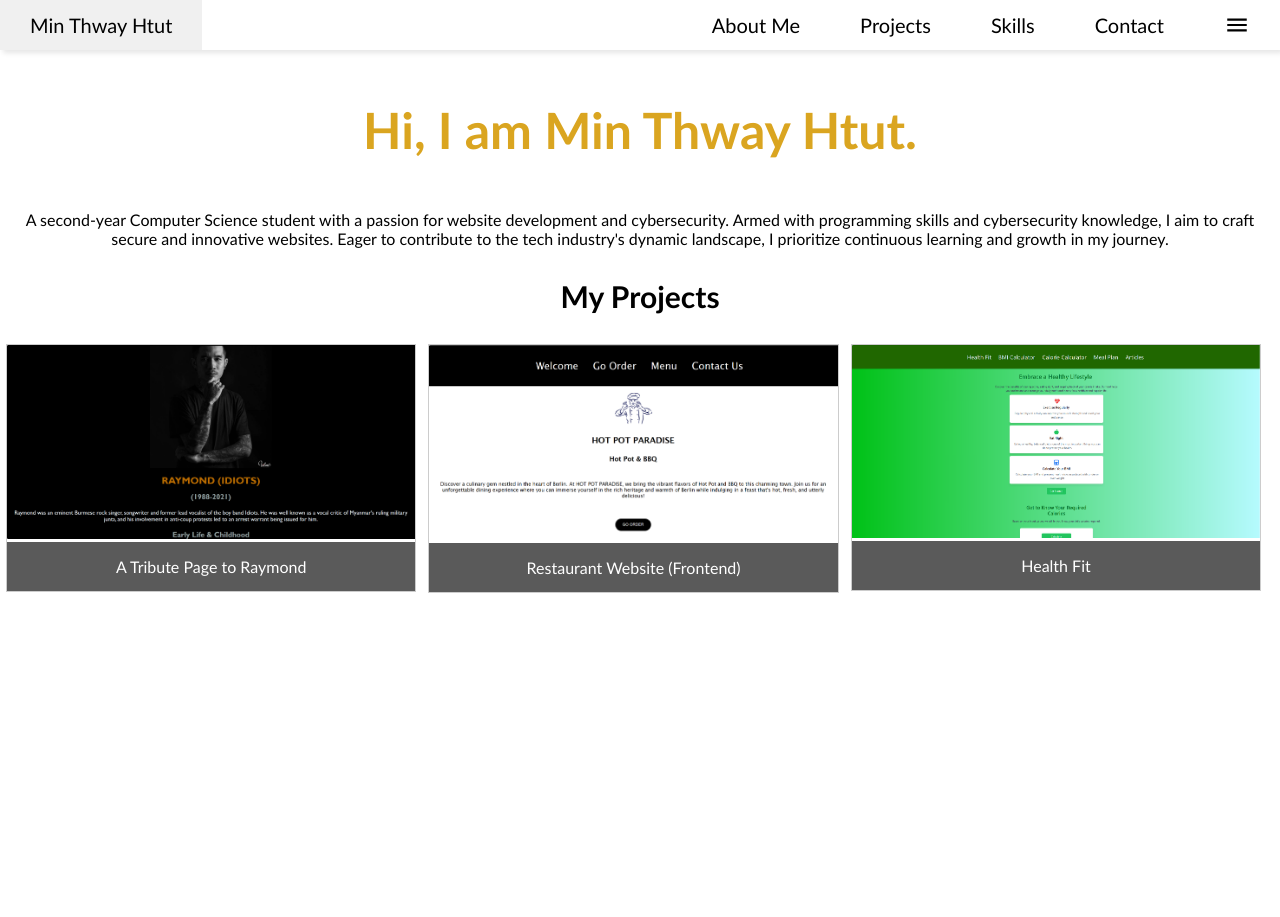
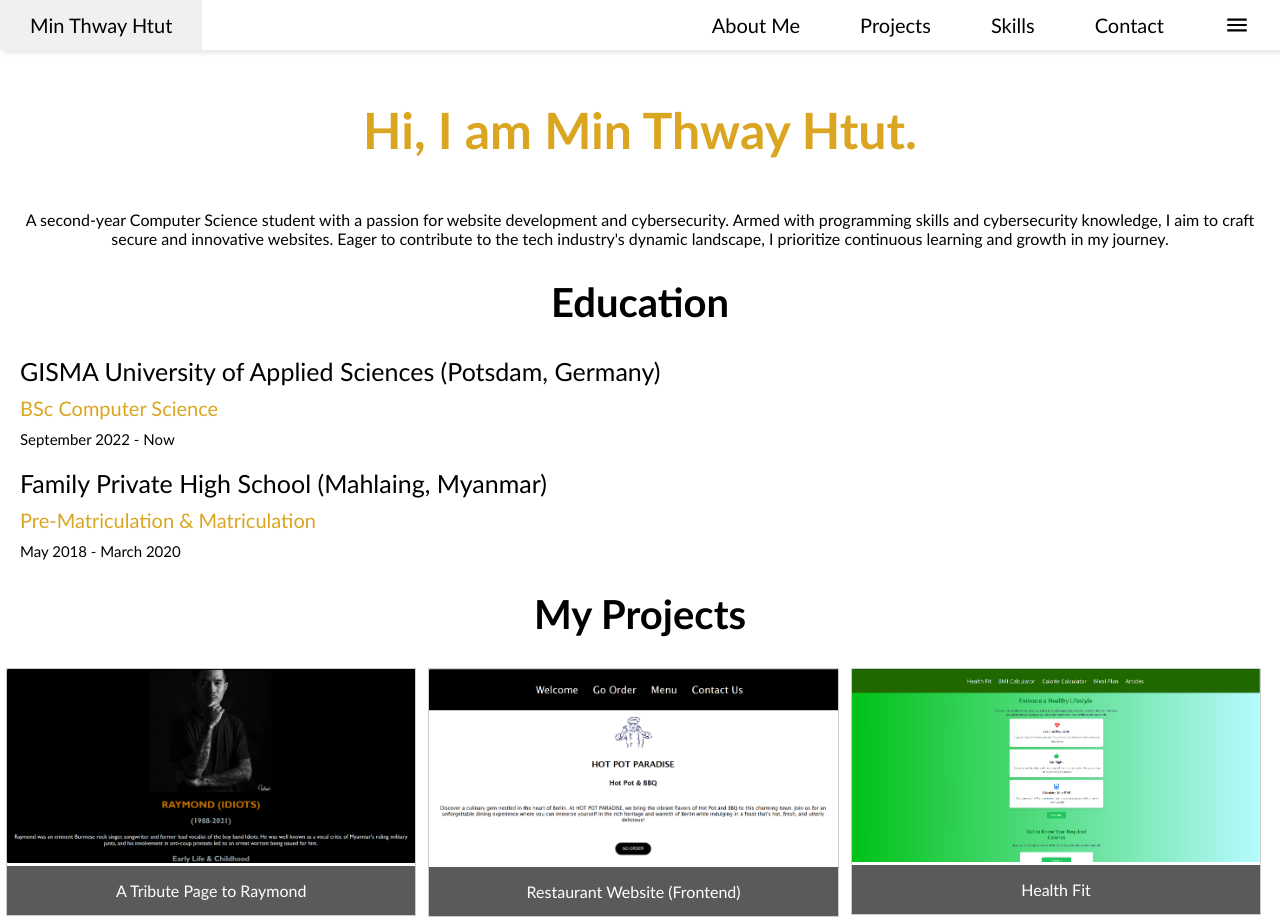
Before and after one commit to Min-Thway-Htut/min-thway-htut.github.io, a plain HTML site: page index.html in a window 1280 px wide. Before the commit the page ends 800 px from the top, so only its background shows below. Drawn offline with Linux system fonts and the light colour scheme.

Commit message:
Adding education section to my project

```diff
--- a/index.html
+++ b/index.html
@@ -10,8 +10,8 @@
         <nav>
             <ul class="sidebar">
                 <li onclick=hideSidebar()><a href=""><svg xmlns="http://www.w3.org/2000/svg" height="26" viewBox="0 -960 960 960" width="26"><path d="m256-200-56-56 224-224-224-224 56-56 224 224 224-224 56 56-224 224 224 224-56 56-224-224-224 224Z"/></svg></a></li>
-                <li><a href="">About Me</a></li>
-                <li><a href="">Projects</a></li>
+                <li><a href="#about-me">About Me</a></li>
+                <li><a href="#myProjects">Projects</a></li>
                 <li><a href="">Skills</a></li>
                 <li><a href="">Contact</a></li>
             </ul>
@@ -19,7 +19,7 @@
             <ul>
                 <li><a href="">Min Thway Htut</a></li>
                 <li class="hideOnMobile"><a href="#about-me">About Me</a></li>
-                <li class="hideOnMobile"><a href="">Projects</a></li>
+                <li class="hideOnMobile"><a href="#myProjects">Projects</a></li>
                 <li class="hideOnMobile"><a href="">Skills</a></li>
                 <li class="hideOnMobile"><a href="">Contact</a></li>
                 <li onclick="showSidebar()"><a href="#"><svg xmlns="http://www.w3.org/2000/svg" height="26" viewBox="0 -960 960 960" width="26"><path d="M120-240v-80h720v80H120Zm0-200v-80h720v80H120Zm0-200v-80h720v80H120Z"/></svg></a></li>
@@ -34,7 +34,16 @@
                  learning and growth in my journey.</p>
         </div>
 
-        <h2>My Projects</h2>
+        <h2>Education</h2>
+            <div class="university">GISMA University of Applied Sciences (Potsdam, Germany)</div>
+        <div class="degree">BSc Computer Science</div>
+        <div class="time">September 2022 - Now</div>
+
+        <div class="university">Family Private High School (Mahlaing, Myanmar)</div>
+        <div class="degree">Pre-Matriculation & Matriculation</div>
+        <div class="time">May 2018 - March 2020</div>
+
+        <h2 id="myProjects">My Projects</h2>
         <div class="my-projects">
             <div class="projects">
                 <a target="_blank" href="https://github.com/Min-Thway-Htut/min-thway-htut.github.io">
@@ -62,6 +71,8 @@
             </div>
         </div>
 
+
+
         <script>
             function showSidebar(){
                 const sidebar = document.querySelector('.sidebar')
--- a/styles.css
+++ b/styles.css
@@ -20,7 +20,27 @@ h2{
     margin-top: 30px;
     margin-bottom: 30px;
     font-family: 'Trebuchet MS', 'Lucida Sans Unicode', 'Lucida Grande', 'Lucida Sans', Arial, sans-serif;
-    font-size: 30px;
+    font-size: 40px;
+}
+
+div.university{
+    font-size: 25px;
+    margin-top: 10px;
+    margin-bottom: 10px;
+    margin-left: 20px;
+}
+
+div.degree{
+    font-size:20px;
+    color: goldenrod;
+    margin-bottom: 10px;
+    margin-left: 20px;
+}
+
+div.time{
+    margin-left: 20px;
+    font-size: 15px;
+    margin-bottom: 20px;
 }
 
 div.projects{
@@ -48,6 +68,7 @@ div.desc {
     float: left;
     width: 33%;
 }
+
 
 #description{
     text-align: center;
```
Also changed, not shown: images/blue.png (deleted), images/close.png (deleted), images/green.png (deleted), images/purple.png (deleted).
